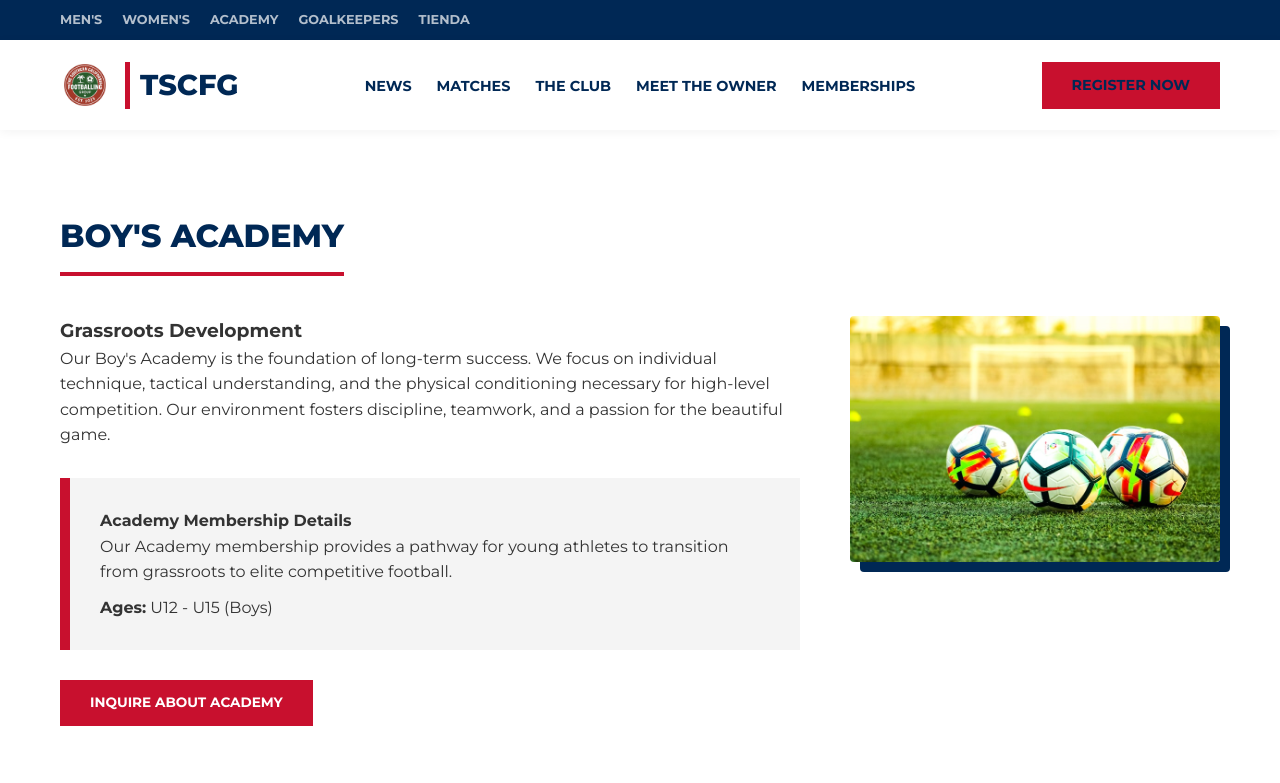
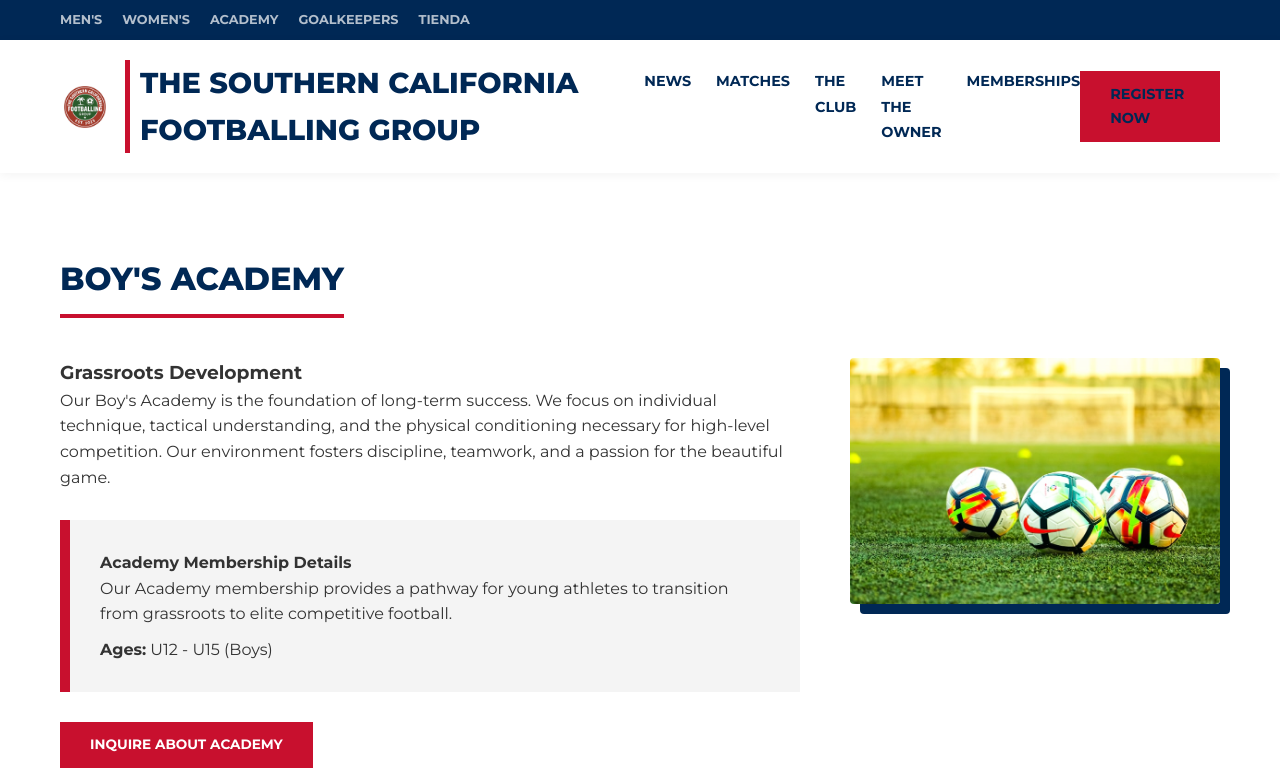
Before and after one commit to raul435/thescfg, a website: page academy.html in a window 1280 px wide. Shown: the top 783 px of the page. Drawn offline with Linux system fonts and the light colour scheme; no server answers.

Commit message:
style: update brand name to 'The Southern California Footballing Group' in navigation

```diff
--- a/academy.html
+++ b/academy.html
@@ -85,7 +85,7 @@
       <div class="nav-content">
         <a href="index.html" class="logo-container">
           <img src="assets/images/logo.jpeg" alt="TSCFG Logo" class="logo-img">
-          <span class="logo-text">TSCFG</span>
+          <span class="logo-text">The Southern California Footballing Group</span>
         </a>
         <ul>
           <li><a href="index.html#news">News</a></li>
```
Also changed, not shown: goalkeepers.html (+1 -1 lines), index.html (+1 -1 lines), memberships.html (+1 -1 lines), mens.html (+1 -1 lines), register.html (+1 -1 lines), womens.html (+1 -1 lines).
